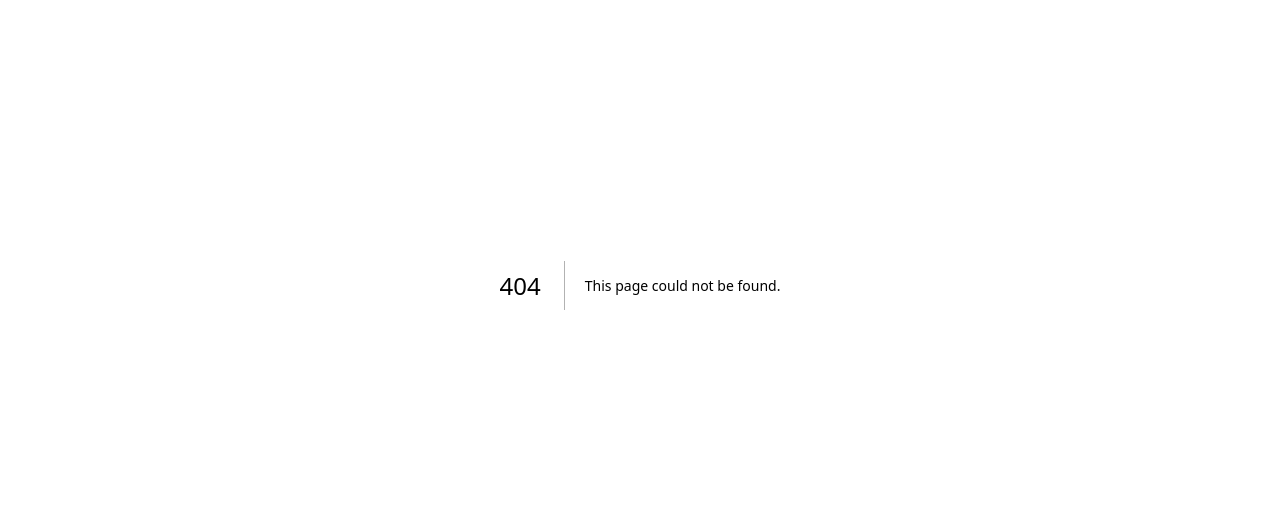
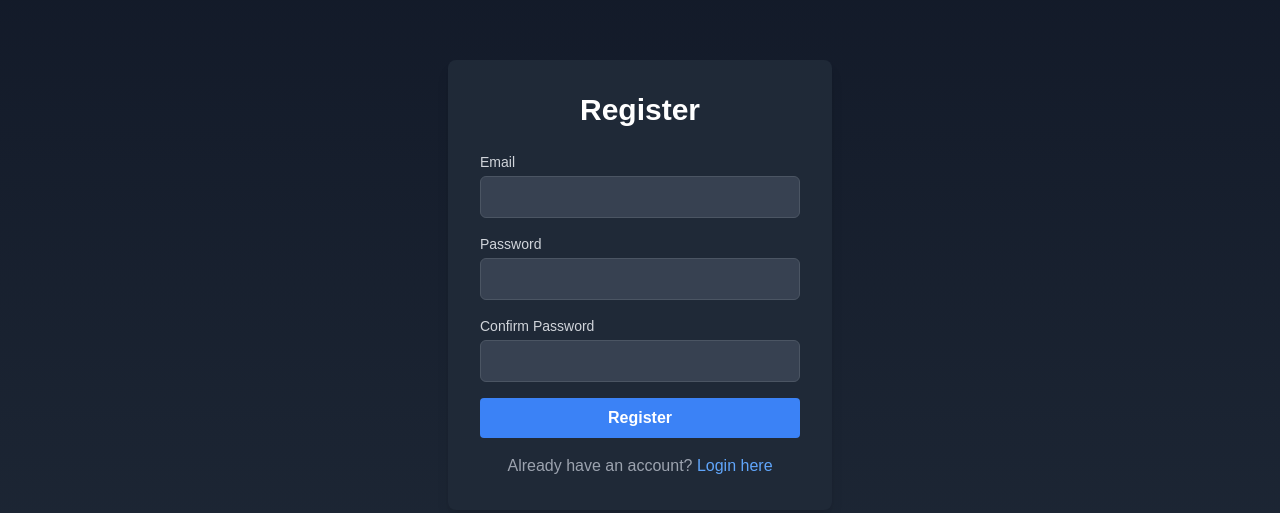
Before and after one commit to devenock/SQLift, a Next.js app: page /auth/register in a window 1280 px wide. Before the commit this address had no page. Shown: the part 115-628 px from the top of the page. Built offline with nearby package versions, Linux system fonts and the light colour scheme.

Commit message:
project refactor

```diff
--- /dev/null
+++ b/app/auth/login/page.tsx
@@ -0,0 +1,59 @@
+'use client'
+
+import { useState } from 'react'
+import Link from 'next/link'
+
+export default function LoginPage() {
+    const [email, setEmail] = useState('')
+    const [password, setPassword] = useState('')
+
+    const handleSubmit = (e: React.FormEvent) => {
+        e.preventDefault()
+        // Handle login logic here
+        console.log('Login submitted', { email, password })
+    }
+
+    return (
+        <div className="min-h-screen bg-gradient-to-b from-gray-900 to-gray-800 flex items-center justify-center">
+            <div className="bg-gray-800 p-8 rounded-lg shadow-lg w-96">
+                <h1 className="text-3xl font-bold text-white mb-6 text-center">Login</h1>
+                <form onSubmit={handleSubmit} className="space-y-4">
+                    <div>
+                        <label htmlFor="email" className="block text-sm font-medium text-gray-300">Email</label>
+                        <input
+                            type="email"
+                            id="email"
+                            value={email}
+                            onChange={(e) => setEmail(e.target.value)}
+                            required
+                            className="mt-1 block w-full px-3 py-2 bg-gray-700 border border-gray-600 rounded-md text-white"
+                        />
+                    </div>
+                    <div>
+                        <label htmlFor="password" className="block text-sm font-medium text-gray-300">Password</label>
+                        <input
+                            type="password"
+                            id="password"
+                            value={password}
+                            onChange={(e) => setPassword(e.target.value)}
+                            required
+                            className="mt-1 block w-full px-3 py-2 bg-gray-700 border border-gray-600 rounded-md text-white"
+                        />
+                    </div>
+                    <button
+                        type="submit"
+                        className="w-full bg-blue-500 hover:bg-blue-600 text-white font-bold py-2 px-4 rounded transition-colors"
+                    >
+                        Login
+                    </button>
+                </form>
+                <p className="mt-4 text-center text-gray-400">
+                    Don't have an account?{' '}
+                    <Link href="/auth/register" className="text-blue-400 hover:underline">
+                        Register here
+                    </Link>
+                </p>
+            </div>
+        </div>
+    )
+}
--- /dev/null
+++ b/app/auth/register/page.tsx
@@ -0,0 +1,71 @@
+'use client'
+
+import { useState } from 'react'
+import Link from 'next/link'
+
+export default function RegisterPage() {
+    const [email, setEmail] = useState('')
+    const [password, setPassword] = useState('')
+    const [confirmPassword, setConfirmPassword] = useState('')
+
+    const handleSubmit = (e: React.FormEvent) => {
+        e.preventDefault()
+        // Handle registration logic here
+        console.log('Registration submitted', { email, password })
+    }
+
+    return (
+        <div className="min-h-screen bg-gradient-to-b from-gray-900 to-gray-800 flex items-center justify-center">
+            <div className="bg-gray-800 p-8 rounded-lg shadow-lg w-96">
+                <h1 className="text-3xl font-bold text-white mb-6 text-center">Register</h1>
+                <form onSubmit={handleSubmit} className="space-y-4">
+                    <div>
+                        <label htmlFor="email" className="block text-sm font-medium text-gray-300">Email</label>
+                        <input
+                            type="email"
+                            id="email"
+                            value={email}
+                            onChange={(e) => setEmail(e.target.value)}
+                            required
+                            className="mt-1 block w-full px-3 py-2 bg-gray-700 border border-gray-600 rounded-md text-white"
+                        />
+                    </div>
+                    <div>
+                        <label htmlFor="password" className="block text-sm font-medium text-gray-300">Password</label>
+                        <input
+                            type="password"
+                            id="password"
+                            value={password}
+                            onChange={(e) => setPassword(e.target.value)}
+                            required
+                            className="mt-1 block w-full px-3 py-2 bg-gray-700 border border-gray-600 rounded-md text-white"
+                        />
+                    </div>
+                    <div>
+                        <label htmlFor="confirmPassword" className="block text-sm font-medium text-gray-300">Confirm Password</label>
+                        <input
+                            type="password"
+                            id="confirmPassword"
+                            value={confirmPassword}
+                            onChange={(e) => setConfirmPassword(e.target.value)}
+                            required
+                            className="mt-1 block w-full px-3 py-2 bg-gray-700 border border-gray-600 rounded-md text-white"
+                        />
+                    </div>
+                    <button
+                        type="submit"
+                        className="w-full bg-blue-500 hover:bg-blue-600 text-white font-bold py-2 px-4 rounded transition-colors"
+                    >
+                        Register
+                    </button>
+                </form>
+                <p className="mt-4 text-center text-gray-400">
+                    Already have an account?{' '}
+                    <Link href="/auth/login" className="text-blue-400 hover:underline">
+                        Login here
+                    </Link>
+                </p>
+            </div>
+        </div>
+    )
+}
--- a/app/challenges/page.tsx
+++ b/app/challenges/page.tsx
@@ -3,14 +3,7 @@
 import { useState } from 'react'
 import Link from 'next/link'
 import Balloon from "@/components/Ballons";
-
-const challenges = [
-    { id: 1, title: "Select all employees", difficulty: "Easy" },
-    { id: 2, title: "Filter by department", difficulty: "Easy" },
-    { id: 3, title: "Calculate average salary", difficulty: "Medium" },
-    { id: 4, title: "Join tables", difficulty: "Medium" },
-    { id: 5, title: "Subquery challenge", difficulty: "Hard" },
-]
+import {challenges} from "@/data";
 
 export default function ChallengesPage() {
     const [selectedChallenge, setSelectedChallenge] = useState(challenges[0])
--- a/app/page.tsx
+++ b/app/page.tsx
@@ -13,9 +13,8 @@ export default function Home() {
             <nav>
               <ul className="flex space-x-4">
                 <li><Link href="#features" className="hover:text-blue-400 transition-colors">Features</Link></li>
-                <li><Link href="#" className="hover:text-blue-400 transition-colors">Pricing</Link></li>
                 <li><Link href="#" className="hover:text-blue-400 transition-colors">About</Link></li>
-                <li><Link href="/login" className="bg-blue-500 hover:bg-blue-600 px-4 py-2 rounded transition-colors">Login</Link></li>
+                <li><Link href="/auth/login" className="bg-blue-500 hover:bg-blue-600 px-4 py-2 rounded transition-colors">Login</Link></li>
               </ul>
             </nav>
           </header>
@@ -25,7 +24,7 @@ export default function Home() {
               <h1 className="text-5xl font-bold mb-4">Master SQL Through Interactive Challenges</h1>
               <p className="text-xl mb-8">Enhance your database skills with real-world scenarios and expert-crafted problems.</p>
               <div className="flex justify-center space-x-4">
-                <Link href="/register" className="bg-blue-500 hover:bg-blue-600 text-white font-bold py-2 px-4 rounded transition-colors">
+                <Link href="/auth/register" className="bg-blue-500 hover:bg-blue-600 text-white font-bold py-2 px-4 rounded transition-colors">
                   Get Started
                 </Link>
                 <Link href="#features" className="bg-transparent hover:bg-white hover:text-gray-900 text-white font-bold py-2 px-4 rounded border border-white transition-colors">
--- /dev/null
+++ b/data/index.ts
@@ -0,0 +1,7 @@
+export const challenges = [
+    { id: 1, title: "Select all employees", difficulty: "Easy" },
+    { id: 2, title: "Filter by department", difficulty: "Easy" },
+    { id: 3, title: "Calculate average salary", difficulty: "Medium" },
+    { id: 4, title: "Join tables", difficulty: "Medium" },
+    { id: 5, title: "Subquery challenge", difficulty: "Hard" },
+]
```
Also changed, not shown: public/logo.svg (added).
